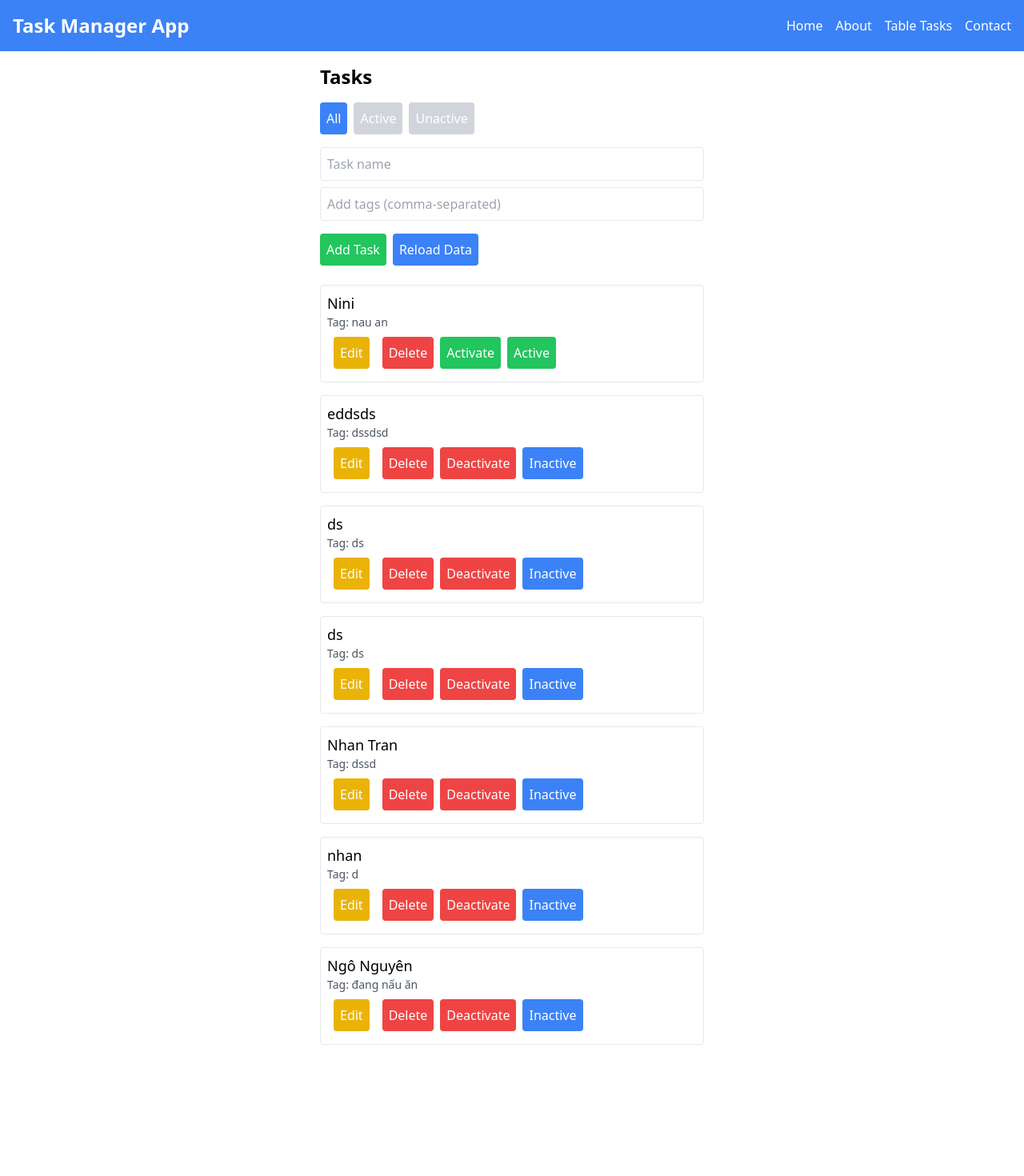
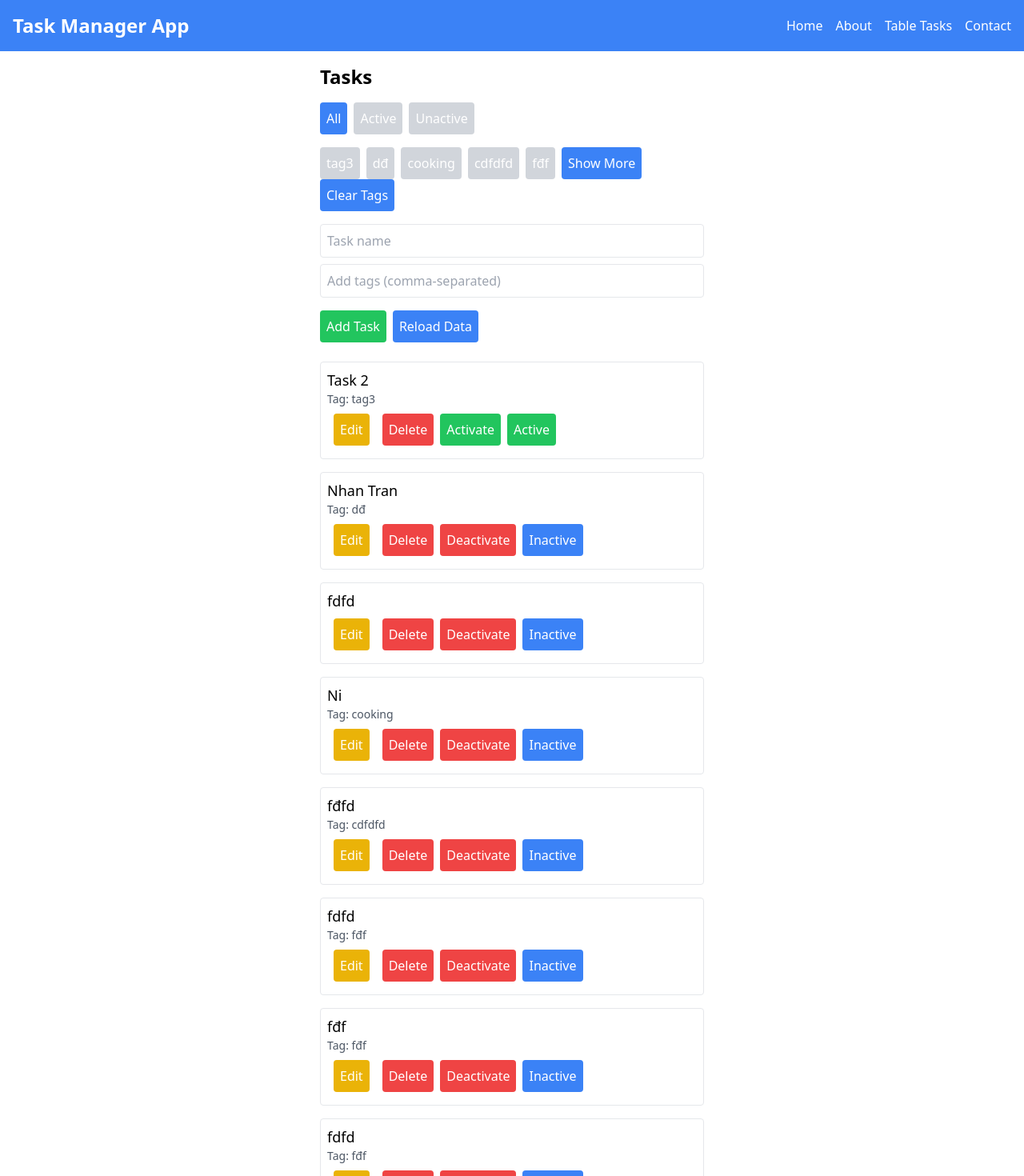
Before and after one commit to Nhantran65/task-app, a React (Create React App) app: page / in a window 1280 px wide. Shown: the top 1470 px of the page at 80% size. Before the commit the page ends 1338 px from the top, so only its background shows below. Built offline with nearby package versions, Linux system fonts and the light colour scheme; data requests are answered from the project's data file.

Commit message:
add new feature

```diff
--- a/db.json
+++ b/db.json
@@ -1,60 +1,89 @@
 {
   "tasks": [
     {
-      "name": "Nini",
+      "id": 2,
+      "name": "Task 2",
       "tags": [
-        " nau an"
+        "tag3"
+      ]
+    },
+    {
+      "name": "Nhan Tran",
+      "tags": [
+        "dđ"
       ],
-      "active": false,
+      "active": true,
+      "id": 3
+    },
+    {
+      "name": "fdfd",
+      "tags": [],
+      "active": true,
+      "id": 4
+    },
+    {
+      "name": "Ni",
+      "tags": [
+        "cooking"
+      ],
+      "active": true,
       "id": 5
     },
     {
-      "name": "eddsds",
+      "name": "fđfd",
       "tags": [
-        "dssdsd"
+        "cdfdfd"
       ],
       "active": true,
       "id": 6
     },
     {
-      "name": "ds",
+      "name": "fdfd",
       "tags": [
-        "ds"
+        "fđf"
       ],
       "active": true,
       "id": 7
     },
     {
-      "name": "ds",
+      "name": "fđf",
       "tags": [
-        "ds"
+        "fđf"
       ],
       "active": true,
       "id": 8
     },
     {
-      "name": "Nhan Tran",
+      "name": "fdfd",
       "tags": [
-        "dssd"
+        "fđf"
       ],
       "active": true,
       "id": 9
     },
     {
-      "name": "nhan",
+      "name": "fff",
       "tags": [
-        "d"
+        "cooking"
       ],
       "active": true,
       "id": 10
     },
     {
-      "name": "Ngô Nguyên",
+      "name": "ffff",
       "tags": [
-        "đang nấu ăn"
+        "sweeee"
       ],
       "active": true,
       "id": 11
+    },
+    {
+      "name": "dđ",
+      "tags": [
+        "nhâ"
+      ],
+      "active": true,
+      "id": 12
     }
   ]
 }
--- a/src/components/TaskList.tsx
+++ b/src/components/TaskList.tsx
@@ -15,6 +15,10 @@ const TaskList: React.FC = () => {
 
     // Trạng thái lọc hiện tại (tất cả, active, unactive)
     const [filteredStatus, setFilteredStatus] = useState<string>('all');
+
+    const [selectedTags, setSelectedTags] = useState<string[]>([]);
+
+    const [showAllTags, setShowAllTags] = useState(false); // New state to toggle displaying all tags
 
     const fetchData = async () => {
       try {
@@ -219,12 +223,21 @@ const handleToggleTaskStatus = async (taskId: number, active: boolean) => {
   };
 
 
+  // Function to toggle selected tags
+  const handleToggleTag = (tag: string) => {
+    if (selectedTags.includes(tag)) {
+      setSelectedTags(selectedTags.filter((selectedTag) => selectedTag !== tag));
+    } else {
+      setSelectedTags([...selectedTags, tag]);
+    }
+  };
+
+  const uniqueTags = Array.from(new Set(tasks.flatMap((task) => task.tags)));
+
   return (
     <div className="max-w-lg mx-auto p-4">
       <h3 className="text-2xl font-semibold mb-4">Tasks</h3>
 
-
-      {/* Nút chọn trạng thái lọc */}
       <div className="mb-4">
         <button
           onClick={() => setFilteredStatus('all')}
@@ -243,6 +256,49 @@ const handleToggleTaskStatus = async (taskId: number, active: boolean) => {
           className={`mr-2 ${filteredStatus === 'unactive' ? 'bg-blue-500' : 'bg-gray-300'} text-white p-2 rounded`}
         >
           Unactive
+        </button>
+      </div>
+
+      <div className="mb-4">
+        {showAllTags
+          ? uniqueTags.map((tag) => (
+              <button
+                key={tag}
+                onClick={() => handleToggleTag(tag)}
+                className={`mr-2 ${
+                  selectedTags.includes(tag) ? 'bg-blue-500' : 'bg-gray-300'
+                } text-white p-2 rounded`}
+              >
+                {tag}
+              </button>
+            ))
+            : uniqueTags.slice(0, 5).map((tag) => (
+              <button
+                key={tag}
+                onClick={() => handleToggleTag(tag)}
+                className={`mr-2 ${
+                  selectedTags.includes(tag) ? 'bg-blue-500' : 'bg-gray-300'
+                } text-white p-2 rounded`}
+              >
+                {tag}
+              </button>
+            ))}
+        {uniqueTags.length > 5 && (
+          <button
+            onClick={() => setShowAllTags(!showAllTags)}
+            className={`mr-2 bg-blue-500 text-white p-2 rounded`}
+          >
+            {showAllTags ? 'Show Less' : 'Show More'}
+          </button>
+        )
+        }
+        <button
+          onClick={() => setSelectedTags([])}
+          className={`mr-2 ${
+            selectedTags.length === 0 ? 'bg-blue-500' : 'bg-gray-300'
+          } text-white p-2 rounded`}
+        >
+          Clear Tags
         </button>
       </div>
 
@@ -267,10 +323,12 @@ const handleToggleTaskStatus = async (taskId: number, active: boolean) => {
         >
           Add Task
         </button>
-    <button onClick={handleReloadData} className="bg-blue-500 text-white p-2 rounded m-2">
+        <button
+          onClick={handleReloadData}
+          className="bg-blue-500 text-white p-2 rounded m-2"
+        >
           Reload Data
         </button>
-
       </div>
 
       <ul>
@@ -281,9 +339,15 @@ const handleToggleTaskStatus = async (taskId: number, active: boolean) => {
             } else if (filteredStatus === 'unactive') {
               return !task.active;
             }
-          return true; // Hiển thị tất cả trạng thái
+            return true;
           })
-
+          .filter((task) => {
+            if (selectedTags.length === 0) {
+              return true;
+            } else {
+              return task.tags.some((tag) => selectedTags.includes(tag));
+            }
+          })
           .map((task) => (
       <li key={task.id} className="mb-4 p-2 border rounded">
           {task === editingTask ? (
```
Lines whose indentation alone changed are shown as unchanged.
